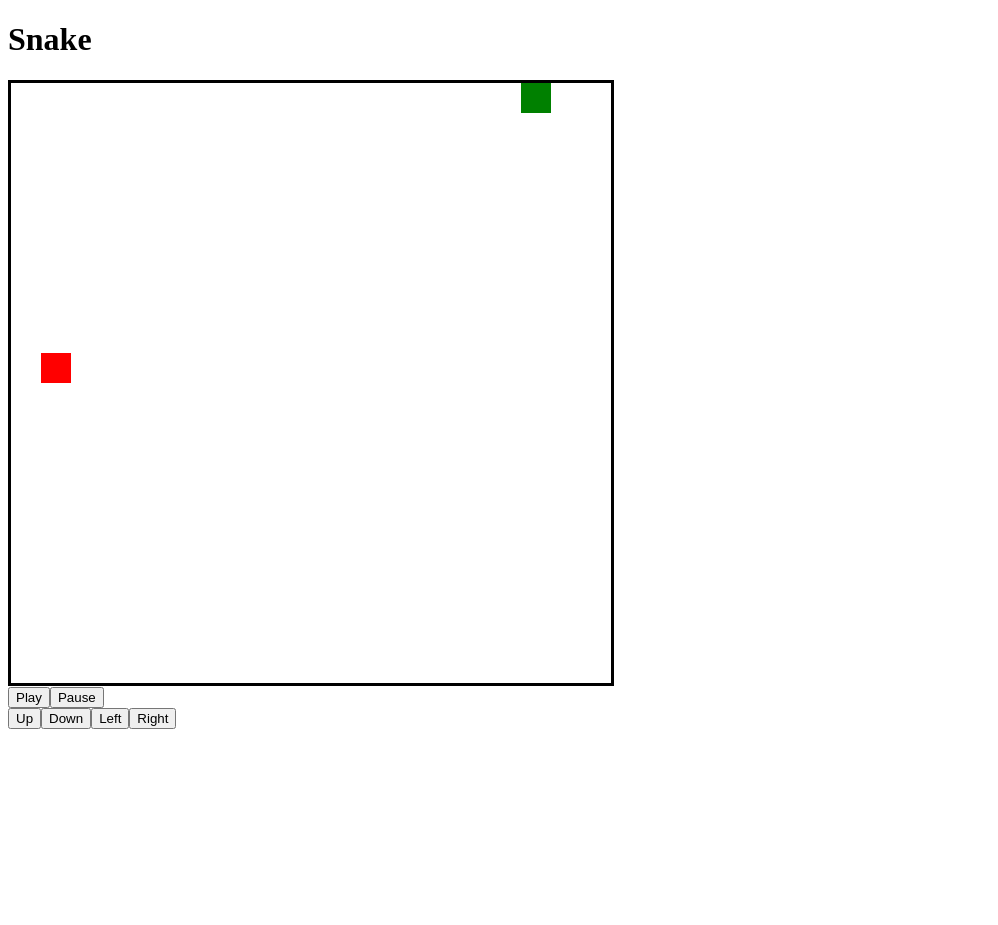
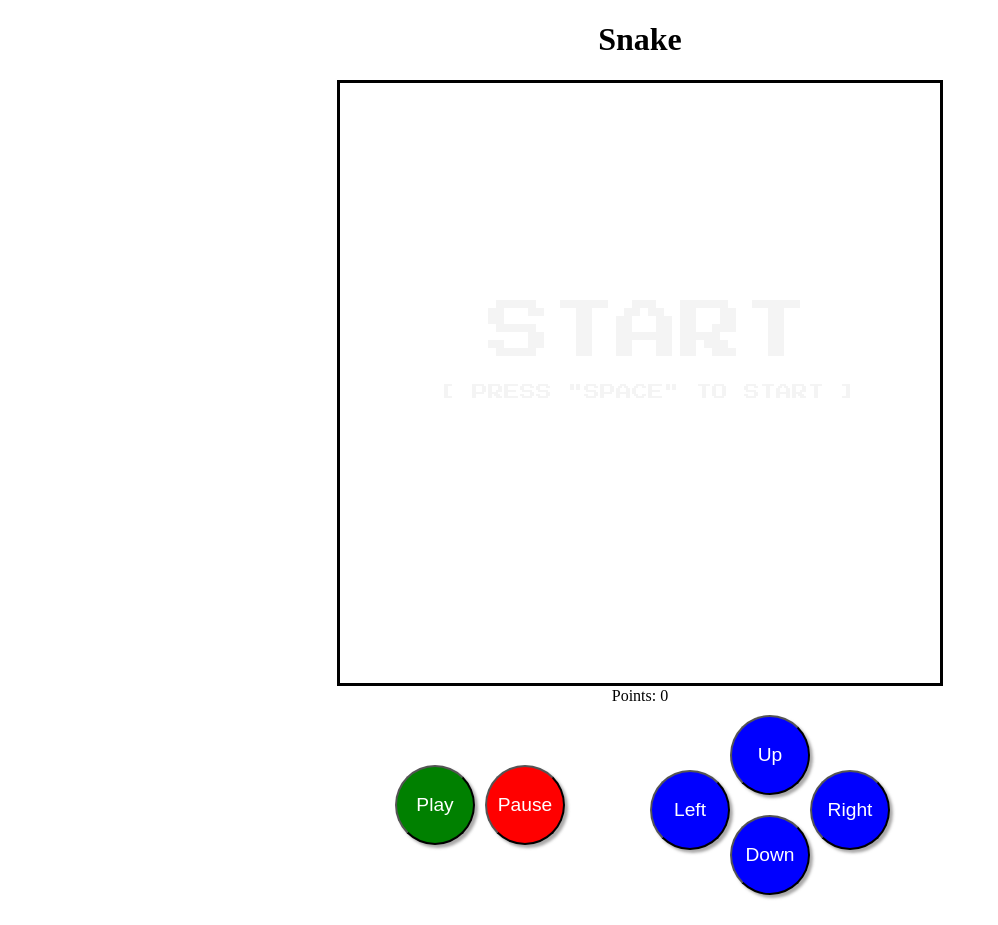
Before and after one commit to Tenzang/Retro-Arcade, a React (Create React App) app in the folder retro-arcade/: page / in a window 1280 px wide. Shown: the whole page, without its empty margins (0-998 px from the left). Before the commit the page ends 800 px from the top, so only its background shows below. Built offline with nearby package versions, Linux system fonts and the light colour scheme.

Commit message:
added controls, speed and game over function - still needs refining and debugging

```diff
--- a/retro-arcade/package.json
+++ b/retro-arcade/package.json
@@ -6,9 +6,11 @@
     "@testing-library/jest-dom": "^5.16.4",
     "@testing-library/react": "^13.2.0",
     "@testing-library/user-event": "^13.5.0",
+    "lodash": "^4.17.21",
     "react": "^18.1.0",
     "react-dom": "^18.1.0",
     "react-scripts": "5.0.1",
+    "sass": "^1.52.1",
     "web-vitals": "^2.1.4"
   },
   "scripts": {
--- a/retro-arcade/src/components/snake/Controls.js
+++ b/retro-arcade/src/components/snake/Controls.js
@@ -2,13 +2,12 @@ import React from "react";
 
 const Controls = ({setPlay, direction, setDirection}) => {
 
-    function handlePlay(e, val) {
+    function handlePlay(e, val) { // play or pause
         e.preventDefault();
         (val ? setPlay(true) : setPlay(false))
-        console.log(val)
     }
 
-    function handleDirection(e, val) {
+    function handleDirection(e, val) { // set direction of snake
         e.preventDefault();
         switch(val) {
             case 'ArrowLeft':
@@ -31,16 +30,16 @@ const Controls = ({setPlay, direction, setDirection}) => {
 
 
     return (
-        <div>
-            <div>
-                <button onClick={(e) => handlePlay(e, true)}>Play</button>
-                <button onClick={(e) => handlePlay(e, false)}>Pause</button>
+        <div className="controls">
+            <div className="play-pause">
+                <button className="play" onClick={(e) => handlePlay(e, true)}>Play</button>
+                <button className="pause" onClick={(e) => handlePlay(e, false)}>Pause</button>
             </div>
-            <div>
-                <button onClick={(e) => handleDirection(e, 'ArrowUp')}>Up</button>
-                <button onClick={(e) => handleDirection(e, 'ArrowDown')}>Down</button>
-                <button onClick={(e) => handleDirection(e, 'ArrowLeft')}>Left</button>
-                <button onClick={(e) => handleDirection(e, 'ArrowRight')}>Right</button>
+            <div className="controls-direction">
+                <button className="left" onClick={(e) => handleDirection(e, 'ArrowLeft')}>Left</button>
+                <button className="up" onClick={(e) => handleDirection(e, 'ArrowUp')}>Up</button>
+                <button className="down" onClick={(e) => handleDirection(e, 'ArrowDown')}>Down</button>
+                <button className="right" onClick={(e) => handleDirection(e, 'ArrowRight')}>Right</button>
             </div>
         </div>
     )
--- a/retro-arcade/src/components/snake/Snake.css
+++ /dev/null
@@ -1,35 +0,0 @@
-.snakeCell {
-    width: 30px;
-    height: 30px;
-    /* border: 1px solid black; */
-    display: inline-block;
-    box-sizing: border-box;
-}
-
-.snakeRow {
-    margin: 0;
-    box-sizing: border-box;
-    height: 30px;
-}
-
-
-.snakeGame {
-    border: 3px solid black;
-    display: inline-block;
-}
-
-.snake {
-    width: 30px;
-    height: 30px;
-    background-color: green;
-    display: inline-block;
-    box-sizing: border-box;
-}
-
-.food {
-    width: 30px;
-    height: 30px;
-    background-color: red;
-    display: inline-block;
-    box-sizing: border-box;
-}
--- /dev/null
+++ b/retro-arcade/src/components/snake/Snake.scss
@@ -0,0 +1,137 @@
+@import url('https://fonts.googleapis.com/css2?family=Press+Start+2P&display=swap');
+
+
+.Snakeboard {
+    text-align: center;
+}
+
+.snakeCell {
+    width: 30px;
+    height: 30px;
+    display: inline-block;
+    box-sizing: border-box;
+}
+
+.snakeRow {
+    margin: 0;
+    box-sizing: border-box;
+    height: 30px;
+}
+
+
+.snakeGame {
+    border: 3px solid black;
+    display: inline-block;
+}
+
+.snake {
+    width: 30px;
+    height: 30px;
+    background-color: green;
+    display: inline-block;
+    box-sizing: border-box;
+}
+
+.food {
+    width: 30px;
+    height: 30px;
+    display: inline-block;
+    box-sizing: border-box;
+}
+
+.egg {
+    width: 25px;
+    height: 30px;
+    background-color: red;
+    border-radius: 50% 50% 50% 50% / 60% 60% 40% 40%;
+    margin: 0 auto;
+}
+
+.controls {
+    width: 600px;
+    display: flex;
+    justify-content: space-between;
+    margin: 10px auto;
+}
+
+.controls-direction {
+    height: 200px;
+}
+
+@mixin controlBtn {
+    width: 80px;
+    height: 80px;
+    border-radius: 80px;
+    position: relative;
+    background-color: blue;
+    color: white;
+    font-size: larger;
+    box-shadow: 3px 3px 3px rgba(111, 110, 110, 0.594)
+}
+
+.up {
+    @include controlBtn;
+    position: relative;
+    left: 30px;
+}
+
+.down {
+    @include controlBtn;
+    position: relative;
+    top: 100px;
+    left: -50px;
+}
+
+.left {
+    @include controlBtn;
+    position: relative;
+    top: 55px;
+    left: 30px;
+}
+
+.right {
+    @include controlBtn;
+    position: relative;
+    top: 55px;
+    left: -50px;
+}
+
+.play {
+    @include controlBtn;
+    background-color: green;
+    margin-right: 10px;
+}
+
+.pause {
+    @include controlBtn;
+    background-color: red;
+}
+
+.message {
+    font-family: 'Press Start 2P', cursive;
+    text-transform: uppercase;
+    position: fixed;
+    top: 0;
+    padding-top: 300px;
+    animation: blink 1s linear infinite;
+    width: 100vw;
+    height: 100vh;
+    text-align: center;
+    z-index: 10;
+}
+
+.messageText {
+    font-size: 400%;
+    margin-bottom: 20px;
+}
+
+
+@keyframes blink {
+    50% {
+        opacity: 0;
+    }
+}
+
+.play-pause {
+    margin: 50px auto;
+}
--- a/retro-arcade/src/components/snake/SnakeBoard.js
+++ b/retro-arcade/src/components/snake/SnakeBoard.js
@@ -1,13 +1,15 @@
 import React, { useState, useEffect, useRef } from 'react';
-import './Snake.css';
+import './Snake.scss';
 import Controls from './Controls';
+import _ from 'lodash';
 
 const SnakeBoard = () => {
 
     // grid 20 by 20
     const width = 20;
     const height = 20;
-    const delay = 300;
+    const instruction = '[ Press "Space" to start ]'
+    // const initialSnake = [{x:0, y:0}]
 
     const initialRows = [];
     for (let i = 0; i < 20; i++) {
@@ -27,11 +29,14 @@ const SnakeBoard = () => {
     }
 
     const [rows, setRows] = useState(initialRows);
-    const [snake, setSnake] = useState([{x:0, y:0}]); // our initial position for the snake is x:0, y:0
+    const [initialSnake] = useState([{x:0, y:0}]);
+    const [snake, setSnake] = useState(_.cloneDeep(initialSnake)); // our initial position for the snake is x:0, y:0
     const [direction, setDirection] = useState('right'); // Figure out why this state is not updating
     const [food, setFood] = useState(randomPosition);
-    const [play, setPlay] = useState(true);
-
+    const [play, setPlay] = useState(false);
+    const [visibility, setVisibility] = useState('visible')
+    const [message, setMessage] = useState('Start')
+    const [delay, setDelay] = useState(300)
 
     //  console.log('snake', snake.length)
 
@@ -44,7 +49,7 @@ const SnakeBoard = () => {
                         case 'snake':
                             return (<div key={String(x) + String(y)} className="snake"></div>)
                         case 'food':
-                            return (<div key={String(x) + String(y)}  className="food"></div>)
+                            return (<div key={String(x) + String(y)}  className="food"><div className='egg'></div></div>)
                         }
                     })
                 }
@@ -84,12 +89,14 @@ const SnakeBoard = () => {
                 newSnake.push(cell);
             })
 
-            if (snake[0].x === food.x && snake[0].y === food.y) {
+            if (snake[0].x === food.x && snake[0].y === food.y) { // when the snake eats food
                 setFood(randomPosition);
+                increaseSpeed()
             } else if (snake.length > 4) { //
                 for (let i = 4; i < snake.length; i++) {
                     if (snake[0].x === snake[i].x && snake[0].y === snake[i].y) {
-                        console.log('collision')
+                        console.log('collision & game over')
+                        gameOver()
                     }
                 }
                 newSnake.pop();
@@ -131,19 +138,15 @@ const SnakeBoard = () => {
         switch(key) {
             case 'ArrowLeft':
                 (direction === 'right') ? setDirection('right') : setDirection('left')
-                console.log('ArrowLeft', direction); // async
                 break;
             case 'ArrowRight':
                 (direction === 'left') ? setDirection('left') : setDirection('right')
-                console.log('ArrowRight', direction);
                 break;
             case 'ArrowUp':
                 (direction === 'down') ? setDirection('down') : setDirection('up')
-                console.log('ArrowUp', direction);
                 break;
             case 'ArrowDown':
                (direction === 'up') ? setDirection('up') : setDirection('down')
-                console.log('ArrowDown', direction);
                 break;
             default:
                 break;
@@ -161,10 +164,50 @@ const SnakeBoard = () => {
     },[direction])
 
 
+    const start = (e) => { //start game with a space bar - remove modal & event listener
+        console.log('start', e.code)
+        switch(e.code) {
+            case 'Space':
+                setPlay(true)
+                setVisibility('hidden')
+                document.removeEventListener("keyup", start);
+                break;
+        }
+    }
+
+    const gameOver = () => {
+        setMessage('Game Over')
+        setVisibility('visible')
+        setSnake(_.cloneDeep(initialSnake))
+        setPlay(false)
+
+    }
+
+    useEffect(() => {
+        document.addEventListener("keyup", start);
+        return () => {
+            document.removeEventListener("keyup", start);
+        }
+    },[gameOver])
+
+    const increaseSpeed = () => {
+        let level = snake.length-1
+        if (level === 10 || level === 20 || level === 25 || level === 30 || level === 40) {
+            let speed = delay - 50 // times: 250, 200, 150, 100, 50
+            console.log('speed',speed)
+            setDelay(speed)
+        }
+    }
+
     return (
         <div className='Snakeboard'>
             <h1>Snake</h1>
             <div className='snakeGame'>{displayRows}</div>
+            <div className='message' style={{visibility: visibility}}>
+                <div className='messageText'>{message}</div>
+                <div className='instruction' style={{visibility: visibility}}>{instruction}</div>
+                </div>
+            <div>Points: {snake.length-1}</div>
             <Controls setPlay={setPlay} direction={direction} setDirection={setDirection} />
         </div>
     )
```
Also changed, not shown: retro-arcade/src/components/snake/useEvent.js (deleted, +0 -12 lines), 1 other file (tests, documents, lock files or other folders).
